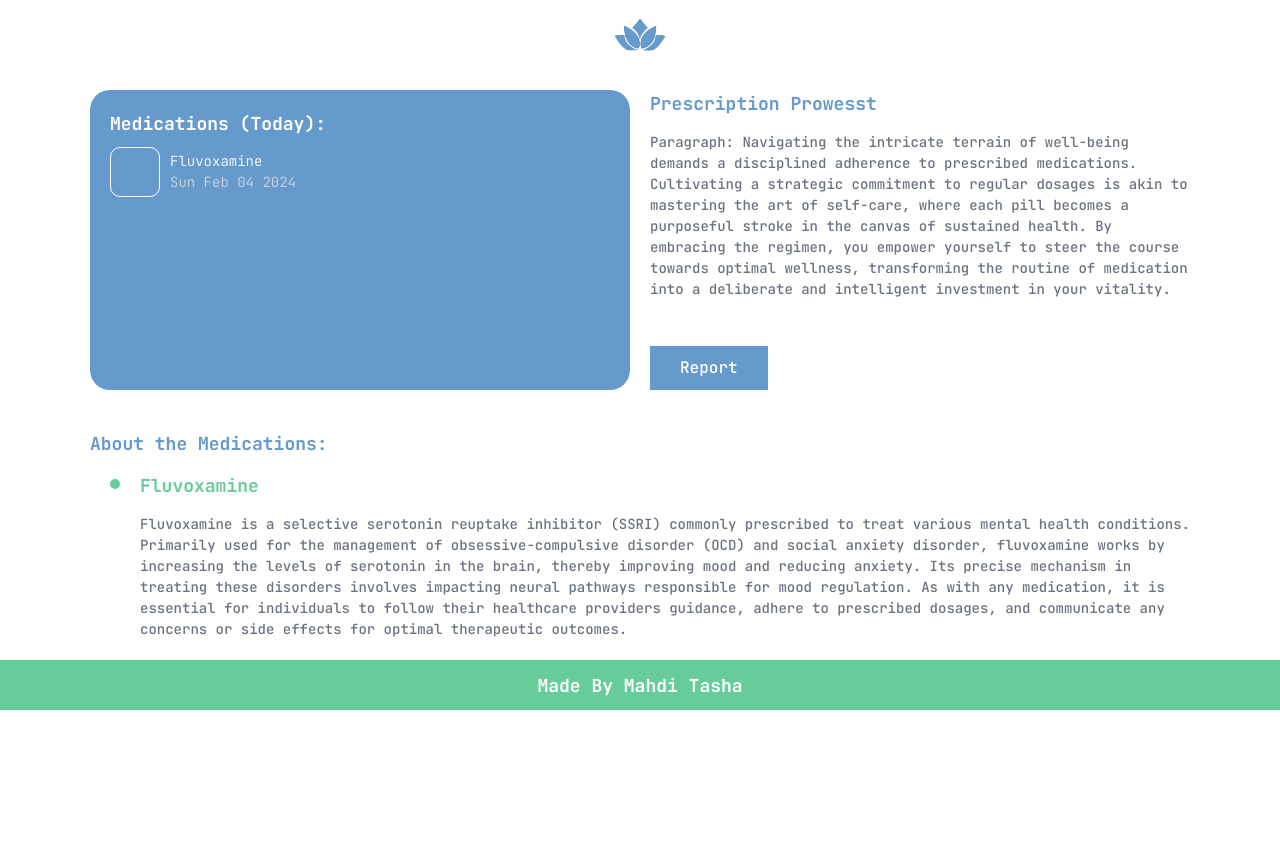
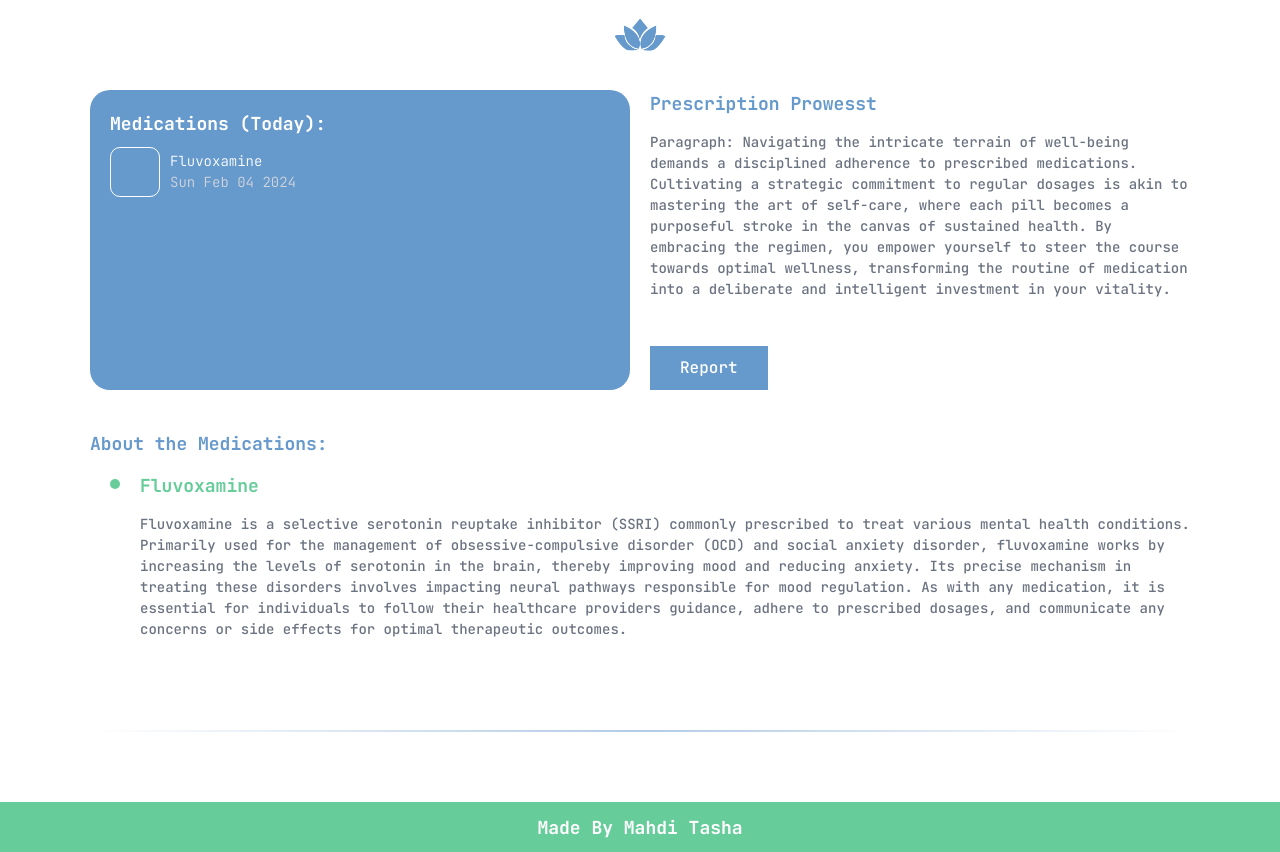
Before and after one commit to tasha-dev/i-will-be-good-web, a Next.js app: page / in a window 1280 px wide. Before the commit the page ends 800 px from the top, so only its background shows below. Built offline with nearby package versions, Linux system fonts and the light colour scheme.

Commit message:
added gradiant divider

```diff
--- /dev/null
+++ b/chunk/gradiantDivider.tsx
@@ -0,0 +1,14 @@
+// Codes by mahdi tasha
+// Importing part
+import {ReactNode} from "react";
+import ContainerComponent from "@/chunk/containerComponent";
+
+// Creating and exporting gradiant divider as default
+export default function GradiantDivider():ReactNode {
+    // Returning JSX
+    return (
+        <ContainerComponent>
+            <div className={'w-full h-[2px] bg-gradient-to-r from-transparent to-transparent via-themeBlue/50 lg:my-[50px] my-[25px]'}/>
+        </ContainerComponent>
+    );
+}
--- a/component/innerPage/loggedIn/homeLoggedIn.tsx
+++ b/component/innerPage/loggedIn/homeLoggedIn.tsx
@@ -3,6 +3,7 @@
 import {ReactNode} from "react";
 import FirstSectionComponent from "@/component/innerPage/loggedIn/section/firstSectionComponent";
 import SecondSectionComponent from "@/component/innerPage/loggedIn/section/secondSectionComponent";
+import GradiantDivider from "@/chunk/gradiantDivider";
 
 // Creating and exporting logged in home page as default
 export default function HomeLoggedIn():ReactNode {
@@ -11,6 +12,7 @@ export default function HomeLoggedIn():ReactNode {
         <>
             <FirstSectionComponent />
             <SecondSectionComponent />
+            <GradiantDivider />
         </>
     );
 }
```
